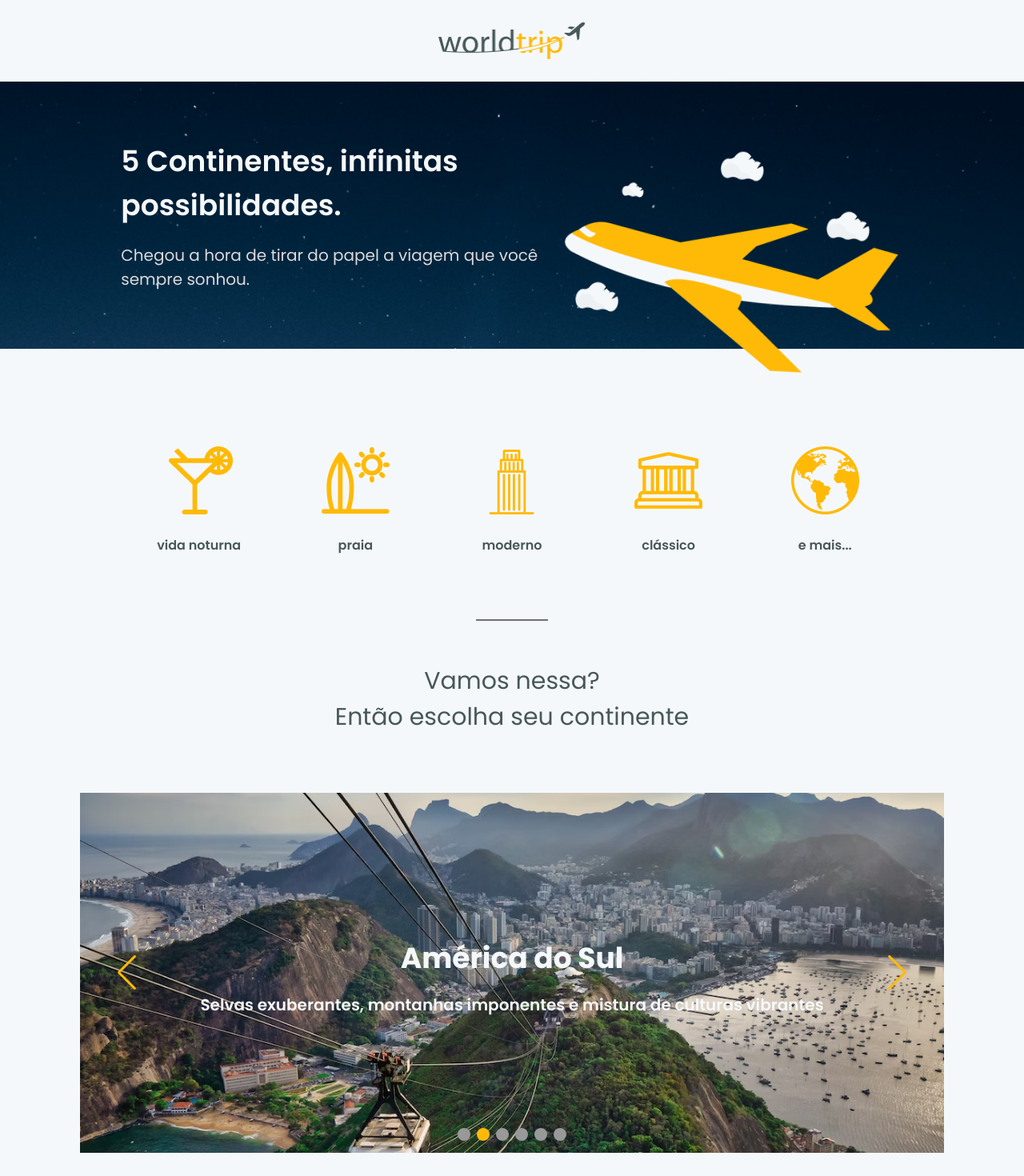
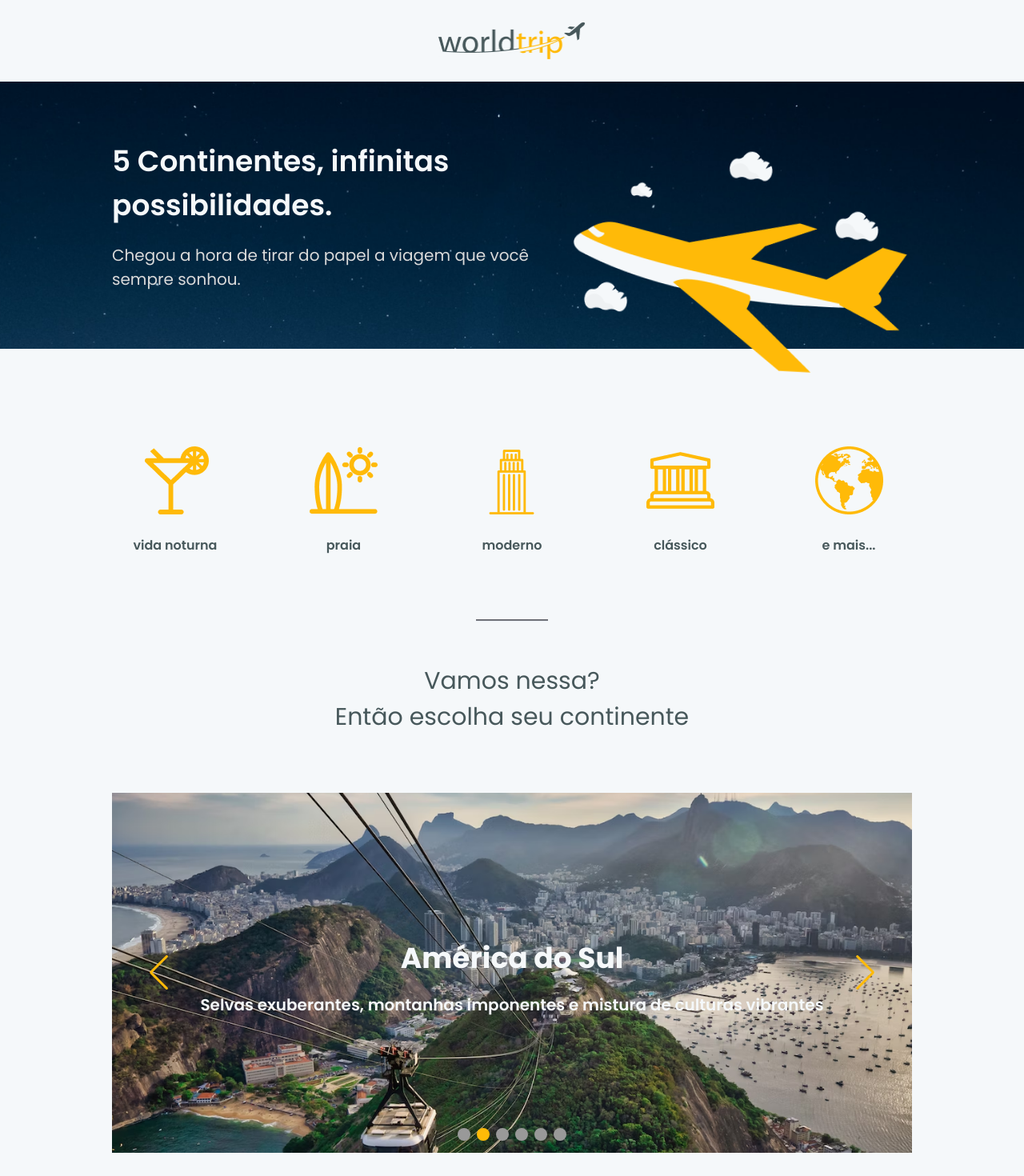
Before and after one commit to zJoaoMarcos/worldtrip, a Next.js app: page / in a window 1280 px wide. Shown: the top 1470 px of the page at 80% size. Built offline with nearby package versions, Linux system fonts and the light colour scheme.

Commit message:
fix max w to desktop

```diff
--- a/src/components/Banner/index.tsx
+++ b/src/components/Banner/index.tsx
@@ -12,24 +12,27 @@ export function Banner() {
   const showAirplane = useBreakpointValue({ base: false, md: true });
 
   return (
-    <Box
+    <Flex
       backgroundImage="url('/background-banner.png')"
       backgroundPosition="center"
       backgroundRepeat="no-repeat"
       bgSize="cover"
       w="100%"
       h="20.9rem"
+      justifyContent="center"
     >
       <Flex
-        w="full"
+        w="100%"
+        maxW="1440px"
         h="full"
+        px="8.75rem"
         py="5rem"
-        px="8.75rem"
-        align="center"
-        justify="space-around"
+        alignItems="center"
+        justify="space-between"
       >
-        <VStack flexDir="column" align="start" w="32.75rem" spacing="5">
+        <VStack flexDir="column" align="start" maxW="32.75rem" spacing="5">
           <Heading
+            as="h2"
             color="gray.50"
             fontSize="36px"
             fontWeight="semibold"
@@ -59,6 +62,6 @@ export function Banner() {
           </Box>
         )}
       </Flex>
-    </Box>
+    </Flex>
   );
 }
--- a/src/components/CitiesPlusHundred/index.tsx
+++ b/src/components/CitiesPlusHundred/index.tsx
@@ -13,7 +13,7 @@ interface CitiesPlusHundredProps {
 
 export function CitiesPlusHundred({ cities }: CitiesPlusHundredProps) {
   return (
-    <Flex w="100%" maxW="1440px" mb="20" flexDir="column">
+    <Flex w="100%" maxW="1440px" px="8.75rem" mb="20" flexDir="column">
       <Heading as="h4" color="gray.700" fontWeight="normal">
         Cidades +100
       </Heading>
--- a/src/components/ContinentBanner/index.tsx
+++ b/src/components/ContinentBanner/index.tsx
@@ -18,7 +18,7 @@ export function ContinentBanner({ bannerUrl, name }: ContinentBannerProps) {
       justifyContent="center"
       pb="3.75rem"
     >
-      <Box w="100%" maxW="1440px">
+      <Box w="100%" maxW="1440px" px="8.75rem">
         <Heading color="gray.50" fontWeight="semibold">
           {name}
         </Heading>
--- a/src/components/ContinentDescription/index.tsx
+++ b/src/components/ContinentDescription/index.tsx
@@ -14,6 +14,7 @@ export function ContinentDescription({
       justifyContent="space-between"
       gap="20"
       w="100%"
+      px="8.75rem"
       maxW="1440px"
       my="5rem"
     >
--- a/src/components/ContinentsSlides/index.tsx
+++ b/src/components/ContinentsSlides/index.tsx
@@ -7,7 +7,15 @@ import { SliderContent } from "./SliderContent";
 
 export function ContinentsSlides() {
   return (
-    <Flex w="100%" maxW="1240px" mx="auto" px="20" h="28.125rem" my="5" mb="10">
+    <Flex
+      w="100%"
+      maxW="1440px"
+      px="8.75rem"
+      mx="auto"
+      h="28.125rem"
+      my="5"
+      mb="10"
+    >
       <Slider>
         {continents.map((continent) => {
           return (
--- a/src/components/Header/index.tsx
+++ b/src/components/Header/index.tsx
@@ -8,7 +8,14 @@ export function Header() {
   const isHomePage = asPath !== "/";
 
   return (
-    <Flex w="100%" maxW="1440px" py="7" flexDir="row" alignItems="center">
+    <Flex
+      w="100%"
+      maxW="1440px"
+      px="8.75rem"
+      py="7"
+      flexDir="row"
+      alignItems="center"
+    >
       {isHomePage && (
         <IconButton
           aria-label="back-home"
--- a/src/components/TravelTypesSection/index.tsx
+++ b/src/components/TravelTypesSection/index.tsx
@@ -5,10 +5,11 @@ export function TravelTypesSection() {
   return (
     <HStack
       w="100%"
+      maxW="1440px"
+      px="8.75rem"
       align="center"
-      justifyContent="space-evenly"
+      justifyContent="space-between"
       mt="7.1rem"
-      px="8.75rem"
     >
       <TravelTypeItem imageUrl="/cocktail.png" text="vida noturna" />
       <TravelTypeItem imageUrl="/surf.png" text="praia" />
```
